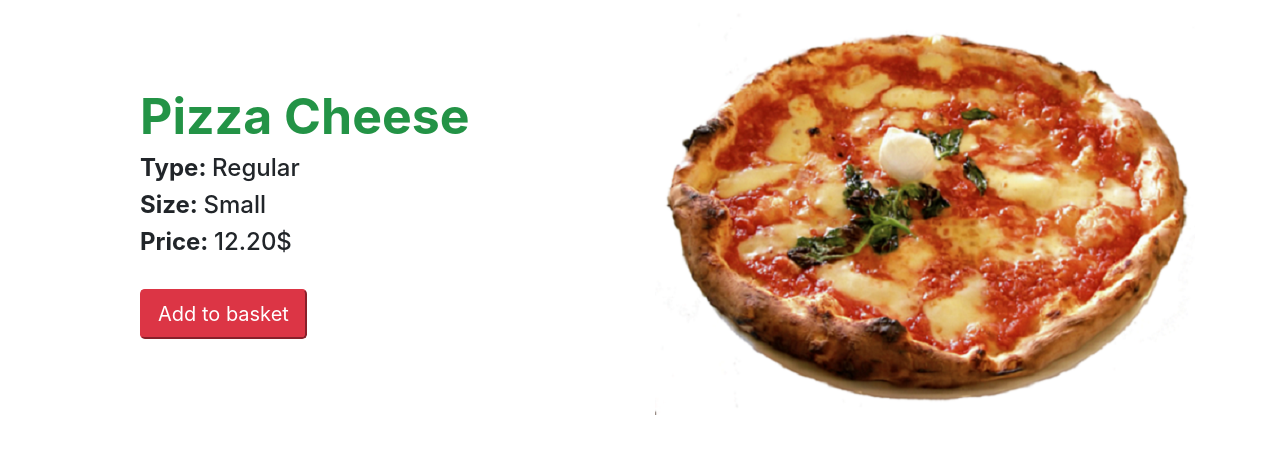
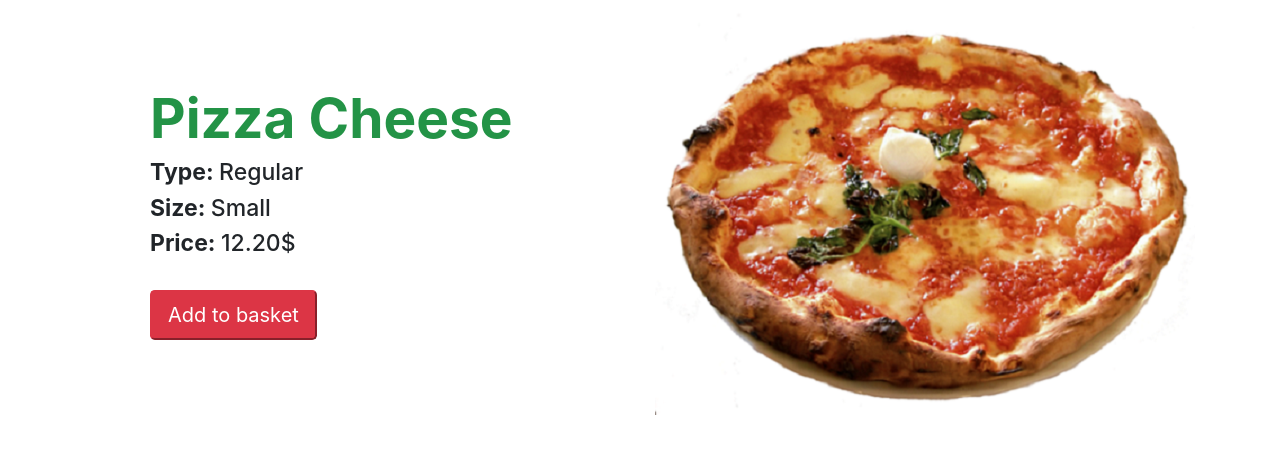
Before and after one commit to yulyapushyk/project3, a Django app: page /pizza/1 in a window 1280 px wide. Shown: the part 148-602 px from the top of the page. Run offline with Django 3.2, Linux system fonts and the light colour scheme; a user stored in the database is signed in; data comes from the database, SQL or seed files in the repository; both versions use the stored data as it was after the commit; some libraries are stand-ins or nearby versions.

Commit message:
Update css

```diff
--- a/orders/static/orders/css/style.css
+++ b/orders/static/orders/css/style.css
@@ -42,18 +42,21 @@ th{
 img{
     width: 100%;
 }
-#detail, #picture, #detail_sub {
+#detail, #picture {
     margin-top: auto!important;
     margin-bottom: auto!important;
  }
 
 @media screen and (max-width: 767px) {
+    .center_text{
+        margin-left: 20px;
+    }
     #detail {
         text-align: center;
     }
     #detail_sub{
         text-align: left;
-        padding-left: 25%;
+        padding-left: 30%;
     }
     h6{
         font-size: 16px;
@@ -64,19 +67,32 @@ img{
     ul {
         font-size: 17px;
     }
+    h1, #big{
+     font-size: 30px;
+    }
+    h3{
+        font-size: 23px;
+    }
     .center_h1 {
         margin-left: 10%;
     }
 }
 @media only screen and (min-device-width : 767px) and (max-device-width : 1024px) {
  h6 {
-        font-size: 23px;
+     font-size: 23px;
     }
  .center_h1 {
-        margin-left: 20%;
+     margin-left: 20%;
+ }
+ h1, #big{
+     font-size: 33px;
     }
- #detail, #detail_sub{
+ h3{
+     font-size: 23px;
+ }
+ #detail {
      text-align: left;
+     padding-left: 30px;
  }
 }
 @media screen and (min-width: 1024px) {
@@ -86,7 +102,10 @@ img{
     .center_h1 {
         margin-left: 30%;
     }
-    #detail, #detail_sub{
-     padding-left: 70px;
+    #detail{
+        padding-left: 80px;
+    }
+    #big{
+        font-size: 55px;
+    }
 }
-}
--- a/orders/templates/orders/pizza.html
+++ b/orders/templates/orders/pizza.html
@@ -5,14 +5,14 @@
 {% if user.is_authenticated %}
     <div class="row">
         <div id="detail" class="col-sm-12 col-md-5 col-lg-6">
-            <h1 style="font-size: 50px;">Pizza {{ pizza.select_toppings }}</h1>
-            <h4><strong>Type: </strong>{{ pizza.type }}</h4>
-            <h4><strong>Size: </strong>{{ pizza.size }}</h4>
-            <h4><strong>Price: </strong>{{ pizza.price }}$</h4>
+            <h1 id="big">Pizza {{ pizza.select_toppings }}</h1>
+            <h3><strong>Type: </strong>{{ pizza.type }}</h3>
+            <h3><strong>Size: </strong>{{ pizza.size }}</h3>
+            <h3><strong>Price: </strong>{{ pizza.price }}$</h3>
             <form action="{% url 'pizza_order' pizza.id %}" method="post">
                 {% csrf_token %}
                 {% if pizza.select_toppings.number == "1 topping"%}
-                    <h4><strong>Add toppings:</strong></h4>
+                    <h3><strong>Add toppings:</strong></h3>
                     {% for i in "i" %}
                         <select required class="form-control" name="topping{{ forloop.counter0|add:'1' }}">
                             <option value="" selected disabled hidden>topping {{ forloop.counter0|add:'1' }}</option>
@@ -22,7 +22,7 @@
                         </select>
                     {% endfor %}
                 {% elif pizza.select_toppings.number == "2 toppings"%}
-                    <h4><strong>Add toppings:</strong></h4>
+                    <h3><strong>Add toppings:</strong></h3>
                     {% for i in "ii" %}
                         <select required class="form-control" name="topping{{ forloop.counter0|add:'1' }}">
                             <option value="" selected disabled hidden>topping {{ forloop.counter0|add:'1' }}</option>
@@ -32,7 +32,7 @@
                         </select>
                     {% endfor %}
                 {% elif pizza.select_toppings.number == "3 toppings"%}
-                    <h4><strong>Add toppings:</strong></h4>
+                    <h3><strong>Add toppings:</strong></h3>
                     {% for i in "iii" %}
                         <select required class="form-control" name="topping{{ forloop.counter0|add:'1' }}">
                             <option value="" selected disabled hidden>topping {{ forloop.counter0|add:'1' }}</option>
@@ -42,7 +42,7 @@
                         </select>
                     {% endfor %}
                 {% elif pizza.select_toppings.number == "Special"%}
-                    <h4><strong>Add toppings:</strong></h4>
+                    <h3><strong>Add toppings:</strong></h3>
                     {% for i in "iiii" %}
                         <select required class="form-control" name="topping{{ forloop.counter0|add:'1' }}">
                             <option value="" selected disabled hidden>topping {{ forloop.counter0|add:'1' }}</option>
--- a/orders/templates/orders/subs.html
+++ b/orders/templates/orders/subs.html
@@ -5,11 +5,12 @@
 
 {% if user.is_authenticated %}
     <div class="row">
-        <div id="detail_sub" class="col-sm-12 col-md-5 col-lg-6">
-            <h1 style="font-size: 60px;">Sub</h1>
+        <div id="detail" class="col-sm-12 col-md-5 col-lg-6">
+            <h1 id="big">Sub</h1>
             <h1>{{ sub.name }}</h1>
             <h3><strong>Size: </strong> {{ sub.size }}</h3>
             <h3><strong>Price: </strong> {{ sub.price }}$</h3>
+        <div id="detail_sub" >
             <form action="{% url 'sub_order' sub.id %}" method="post">
                 {% csrf_token %}
                 {% if sub.id == 41  or sub.id == 42 %}
@@ -24,6 +25,7 @@
                 <input id="button" class="btn-lg btn-primary btn-danger" type="submit" value="Add to basket" /></form><br>
             </form>
         </div>
+        </div>
         <div id="picture" class="col-sm-12 col-md-7 col-lg-6">
             <img src="{% static 'orders/img/sub.jpg' %}">
         </div>
```
Also changed, not shown: orders/templates/orders/dinner_platters.html (+4 -4 lines), orders/templates/orders/pasta.html (+4 -4 lines), orders/templates/orders/salads.html (+4 -4 lines), db.sqlite3.
